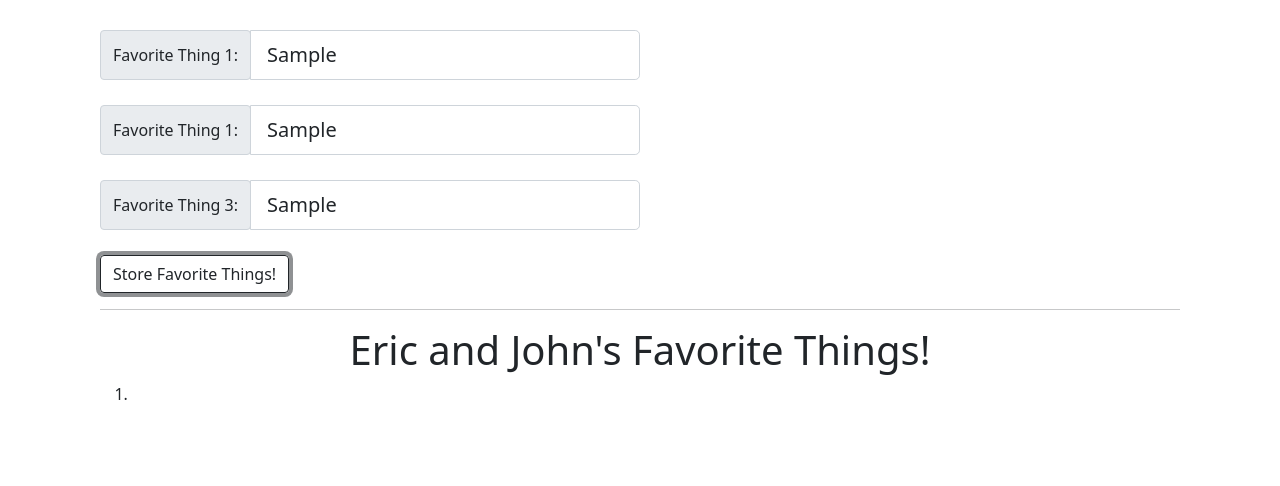
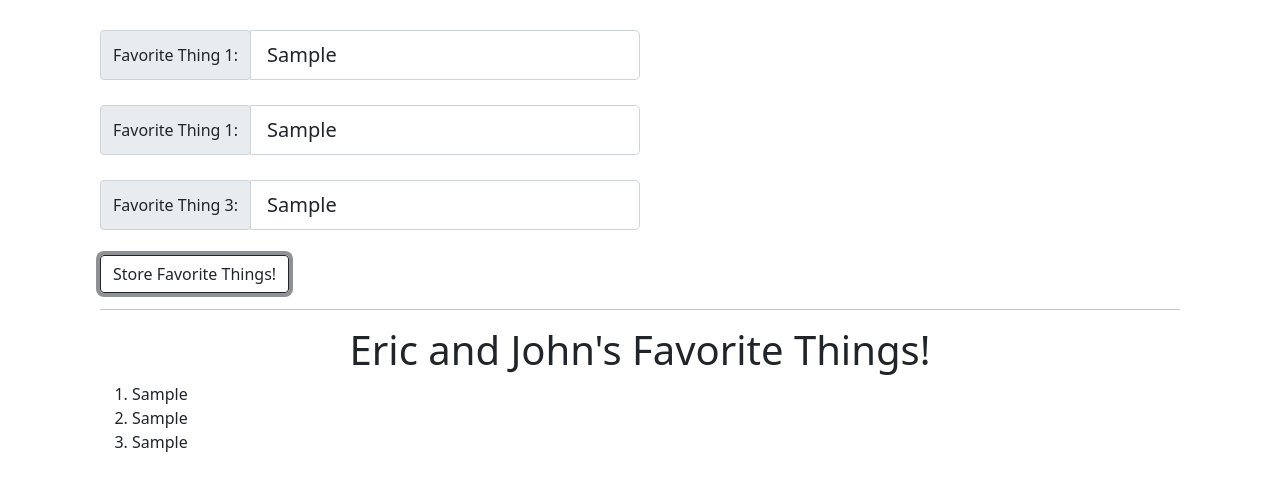
Before and after one commit to basicjohn/favorite-things, a plain HTML site: page index.html in a window 1280 px wide. Both pictures are taken after typing "Sample", "Sample", "Sample" into the empty fields and a click on the button "Store Favorite Things!". Drawn offline with Linux system fonts and the light colour scheme.

Commit message:
add loop that will display each item inside li on page
co-authored-by: Eric Roragen-Eggers <Eric.D.Eggers@Gmail.com>

```diff
--- a/index.html
+++ b/index.html
@@ -47,7 +47,7 @@
         <hr>
         <h1>Eric and John's Favorite Things!</h1>
         <ol>
-          <li></li>
+
         </ol>
       </div>
     </div>
--- a/js/scripts.js
+++ b/js/scripts.js
@@ -1,5 +1,6 @@
 let favoriteThingsList = [];
 let favoriteThingsInput;
+let removedInput = [];
 
 
 $(document).ready(function () {
@@ -10,8 +11,14 @@ $(document).ready(function () {
     favoriteThingsList.push(favoriteThingsInput);
     favoriteThingsInput = $("input#favoriteThings3").val();
     favoriteThingsList.push(favoriteThingsInput);
-    favoriteThingsList.shift(favoriteThingsInput);
     console.log(favoriteThingsList);
     event.preventDefault();
+    favoriteThingsList.forEach(function (thing) {
+      $(".output ol").append("<li>" + thing + "</li>");
+
+
+    });
   });
+
+
 });
```
